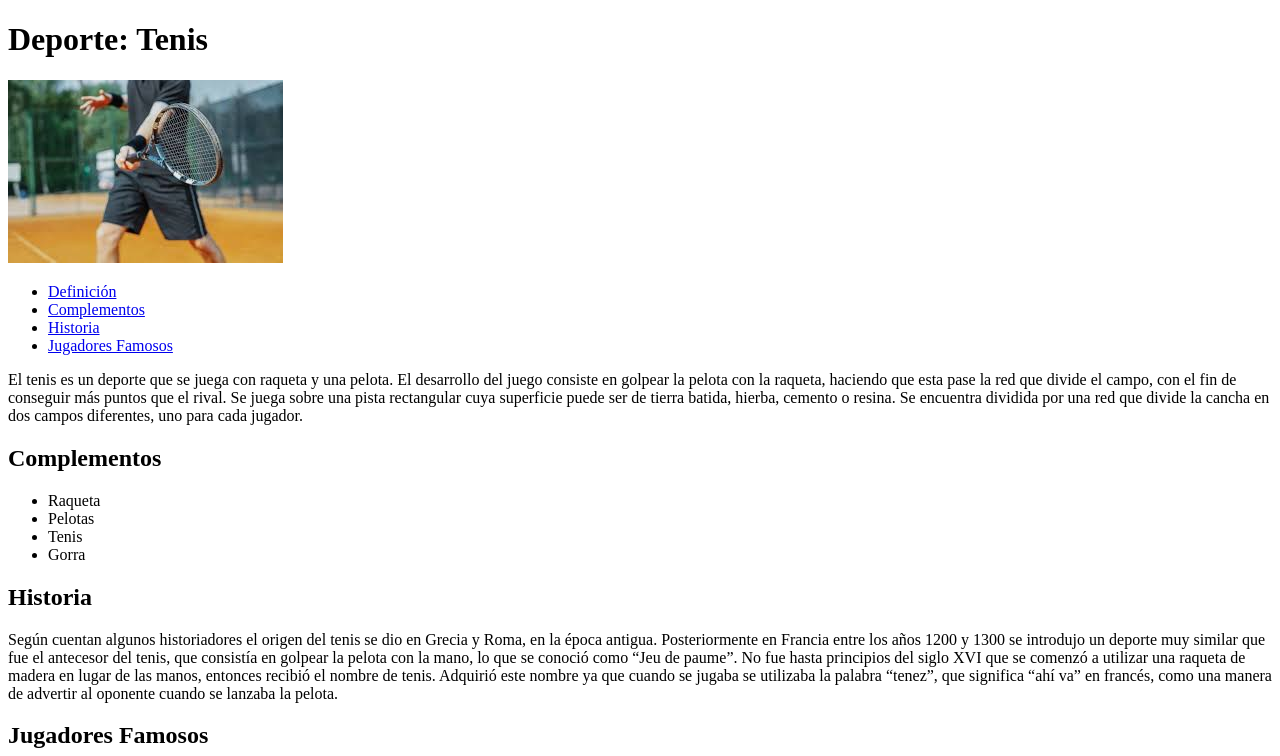
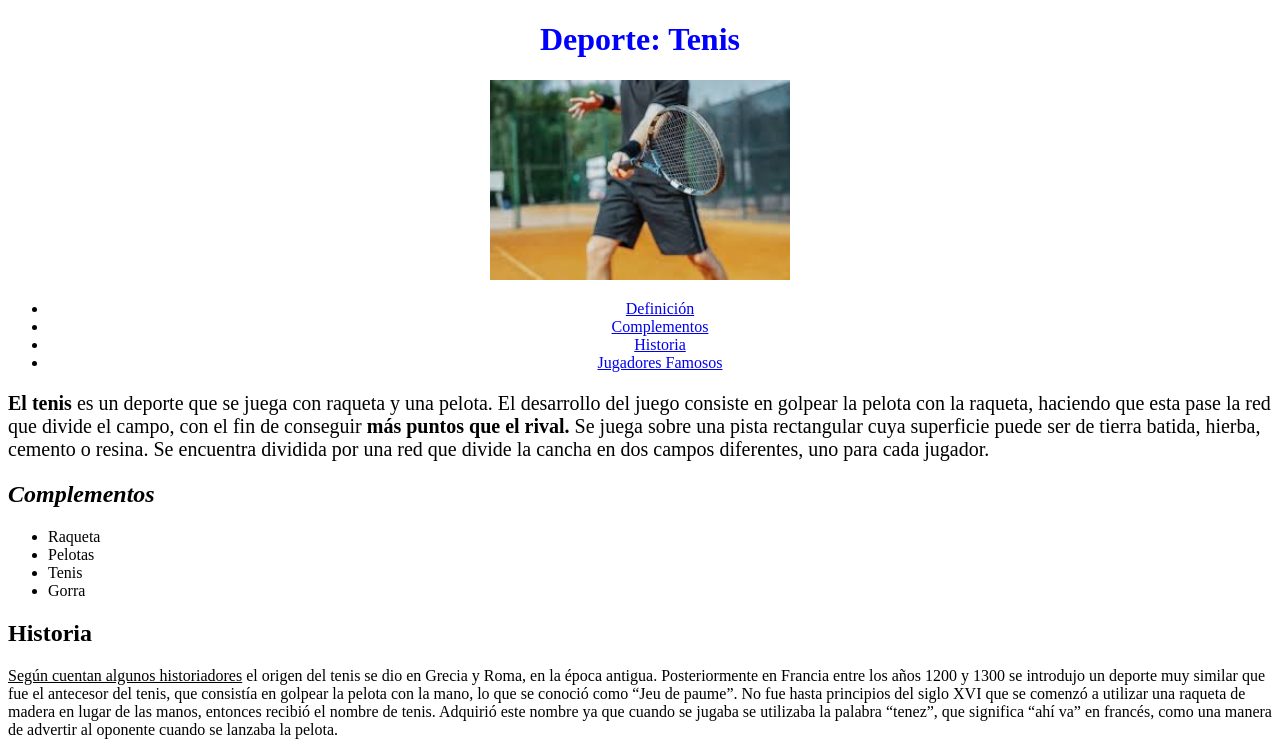
Before and after one commit to Cvelazquez3/PaginaWeb-Dev.github.io, a plain HTML site: page index.html in a window 1280 px wide. Shown: the top 756 px of the page. Drawn offline with Linux system fonts and the light colour scheme.

Commit message:
Agregando estilos

```diff
--- a/index.html
+++ b/index.html
@@ -7,8 +7,9 @@
 </head>
 <body>
     <header>
-        <h1>Deporte: Tenis</h1>
-        <img src="img/Tenis.jpg" alt="Imagen aluciva al Deporte">
+        <div style="text-align: center;">
+            <h1 style="color: blue;">Deporte: Tenis</h1>
+            <img src="img/Tenis.jpg" alt="Imagen aluciva al Deporte" height="200px">
             <nav>
                 <!--navegación interna-->
                 <ul>
@@ -18,16 +19,19 @@
                     <li><a href="#jugadores">Jugadores Famosos</a></li>
                 </ul>
             </nav>
-
+        </div>
     </header>
     <main>
         <section id="definicion">
-            <p>El tenis es un deporte que se juega con raqueta y una pelota. El desarrollo del juego consiste en golpear la pelota con la raqueta, haciendo que esta pase la red que divide el campo, con el fin de conseguir más puntos que el rival.
+            <p style="font-size: 20px;"><strong>El tenis</strong> es un deporte que se juega con raqueta y una pelota.
+                El desarrollo del juego consiste en golpear la pelota con la raqueta, haciendo que esta pase la red que divide el campo,
+                 con el fin de conseguir <strong>más puntos que el rival.</strong>
 
-                Se juega sobre una pista rectangular cuya superficie puede ser de tierra batida, hierba, cemento o resina. Se encuentra dividida por una red que divide la cancha en dos campos diferentes, uno para cada jugador.</p>
+                Se juega sobre una pista rectangular cuya superficie puede ser de tierra batida, hierba, cemento o resina.
+                Se encuentra dividida por una red que divide la cancha en dos campos diferentes, uno para cada jugador.</p>
         </section>
         <section id="complementos">
-        <h2>Complementos</h2>
+        <h2><em>Complementos</em></h2><!--La etiqueta "em" funciona para poder inclinar la letra-->
         <!--Ésta es una lista desordenada-->
         <ul>
             <li>Raqueta</li>
@@ -38,7 +42,7 @@
     </section>
     <section id="historia">
         <h2>Historia</h2>
-        <p>Según cuentan algunos historiadores el origen del tenis se dio en Grecia y Roma, en la época antigua. Posteriormente en Francia entre los años 1200 y 1300 se introdujo un deporte muy similar que fue el antecesor del tenis, que consistía en golpear la pelota con la mano, lo que se conoció como “Jeu de paume”.
+        <p><u>Según cuentan algunos historiadores</u> el origen del tenis se dio en Grecia y Roma, en la época antigua. Posteriormente en Francia entre los años 1200 y 1300 se introdujo un deporte muy similar que fue el antecesor del tenis, que consistía en golpear la pelota con la mano, lo que se conoció como “Jeu de paume”.
 
             No fue hasta principios del siglo XVI que se comenzó a utilizar una raqueta de madera en lugar de las manos, entonces recibió el nombre de tenis. Adquirió este nombre ya que cuando se jugaba se utilizaba la palabra “tenez”, que significa “ahí va” en francés, como una manera de advertir al oponente cuando se lanzaba la pelota.</p>
     </section>
```
Lines whose indentation alone changed are shown as unchanged.
